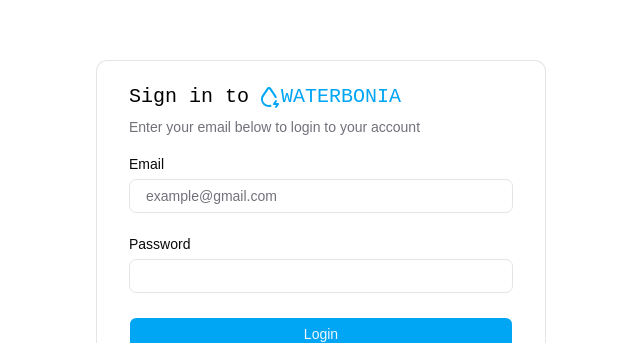
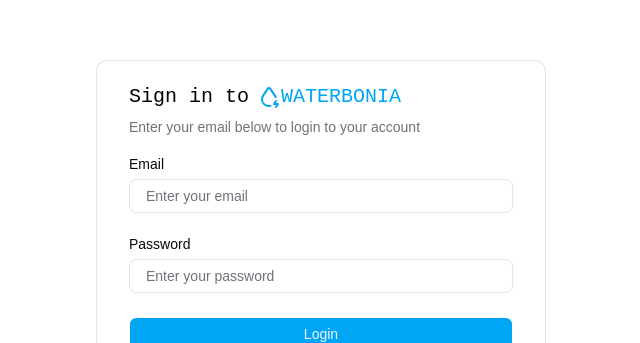
Before and after one commit to MarkMallari16/waterbonia-smart-rainwater-harvest-with-filtration-system, a React (Vite) app in the folder Waterbonia.Client/: page / in a window 1280 px wide. Shown: the part 156-499 px from the top of the page, without its empty margins (319-959 px from the left). Built offline with nearby package versions, Linux system fonts and the light colour scheme.

Commit message:
refactor: Change login input placeholder

```diff
--- a/Waterbonia.Client/src/pages/Login.tsx
+++ b/Waterbonia.Client/src/pages/Login.tsx
@@ -50,7 +50,7 @@ const Login = () => {
                                     <Input
                                         id="email"
                                         type="email"
-                                        placeholder="example@gmail.com"
+                                        placeholder="Enter your email"
                                         value={email}
                                         onChange={(e) =>
                                             setEmail(e.target.value)
@@ -68,6 +68,7 @@ const Login = () => {
                                     <Input
                                         id="password"
                                         type="password"
+                                        placeholder="Enter your password"
                                         value={password}
                                         onChange={(e) =>
                                             setPassword(e.target.value)
```
